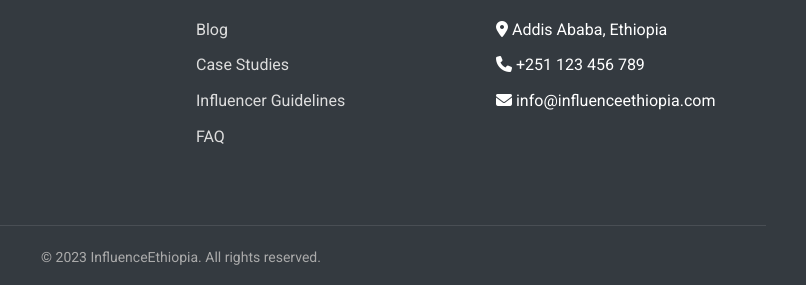
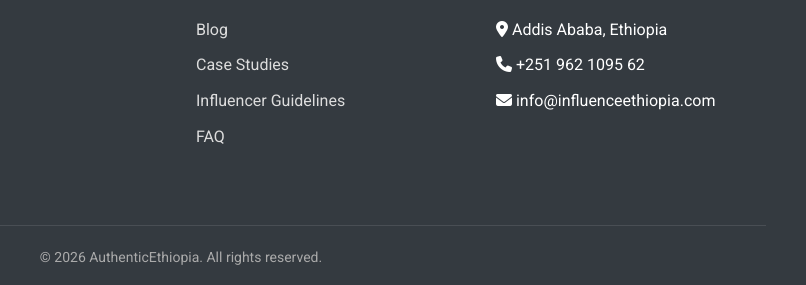
Before and after one commit to habtamu-tamere/inflow, a plain HTML site: page client/index.html in a window 1280 px wide. Shown: the part 1519-1804 px from the top of the page, 459-1265 px from the left. Drawn offline with nearby package versions, Linux system fonts and the light colour scheme; no server answers.

Commit message:
Update index.html

```diff
--- a/client/index.html
+++ b/client/index.html
@@ -428,13 +428,13 @@
                 <h3>Contact Us</h3>
                 <ul>
                     <li><i class="fas fa-map-marker-alt"></i> Addis Ababa, Ethiopia</li>
-                    <li><i class="fas fa-phone"></i> +251 123 456 789</li>
+                    <li><i class="fas fa-phone"></i> +251 962 1095 62</li>
                     <li><i class="fas fa-envelope"></i> info@influenceethiopia.com</li>
                 </ul>
             </div>
         </div>
         <div class="footer-bottom">
-            <p>&copy; 2023 InfluenceEthiopia. All rights reserved.</p>
+            <p>&copy; 2026 AuthenticEthiopia. All rights reserved.</p>
         </div>
     </div>
 </footer>
```
